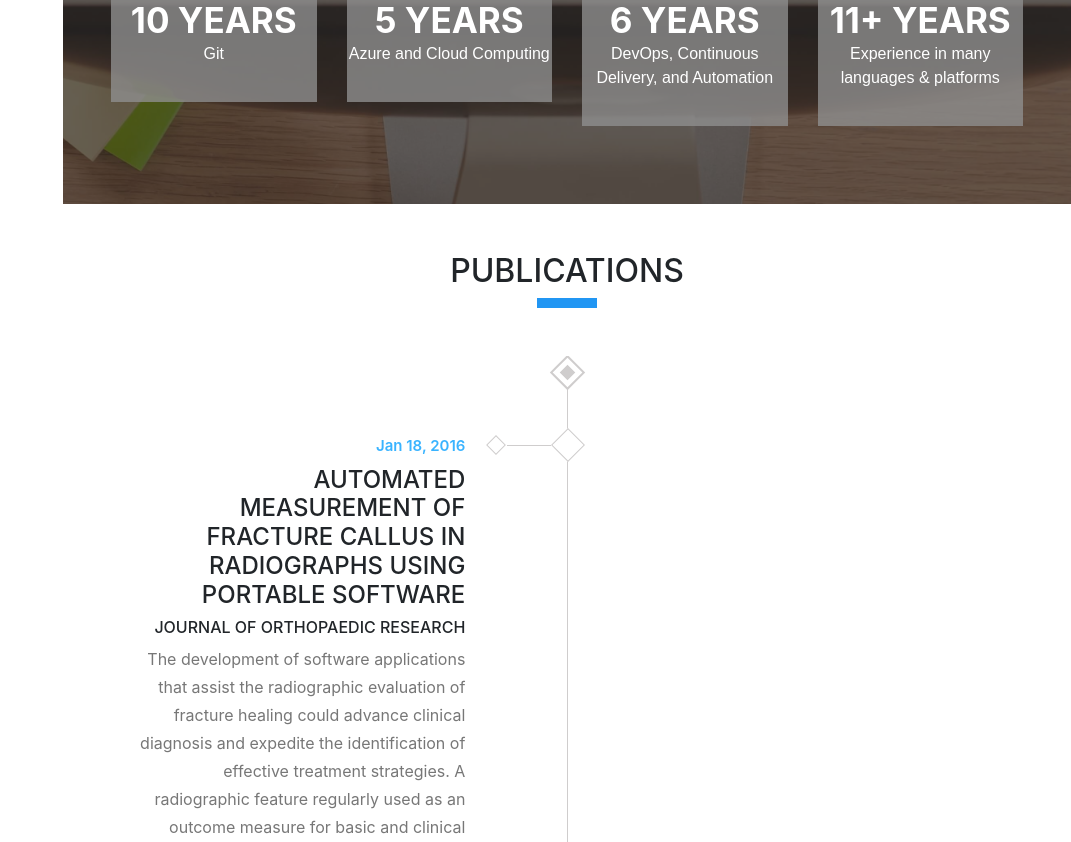
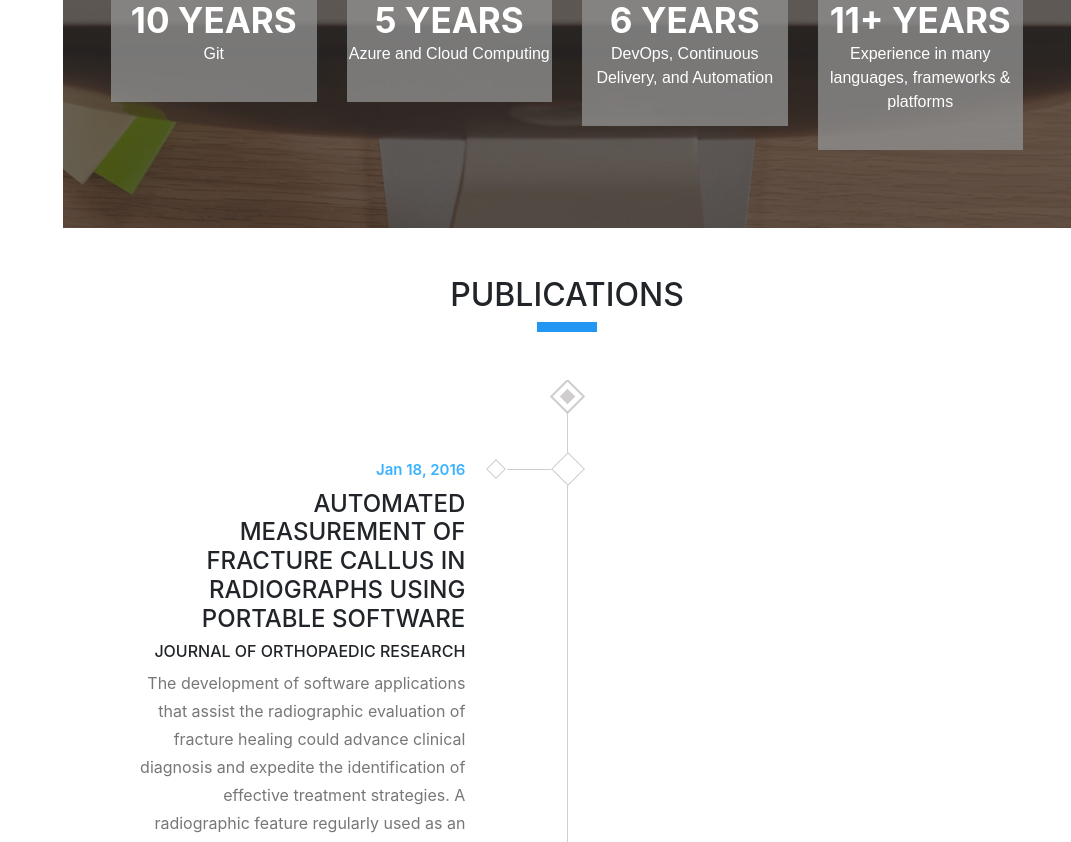
Before and after one commit to StephenMP/StephenMP.github.io, a website with bundled scripts: page index.html in a window 1280 px wide. Shown: the part 4458-5300 px from the top of the page, without its empty margins (209-1280 px from the left). Built offline with nearby package versions, Linux system fonts and the light colour scheme; a web font is replaced by a local one.

Commit message:
Better wording

```diff
--- a/index.html
+++ b/index.html
@@ -403,7 +403,7 @@ License URL: https://creativecommons.org/licenses/by/4.0/
             <div class="skill-item">
               <i class="fa fa-code fa-5x"></i>
               <h2>11+ Years</h2>
-              <p>Experience in many languages & platforms</p>
+              <p>Experience in many languages, frameworks & platforms</p>
             </div>
           </div>
         </div>
```
